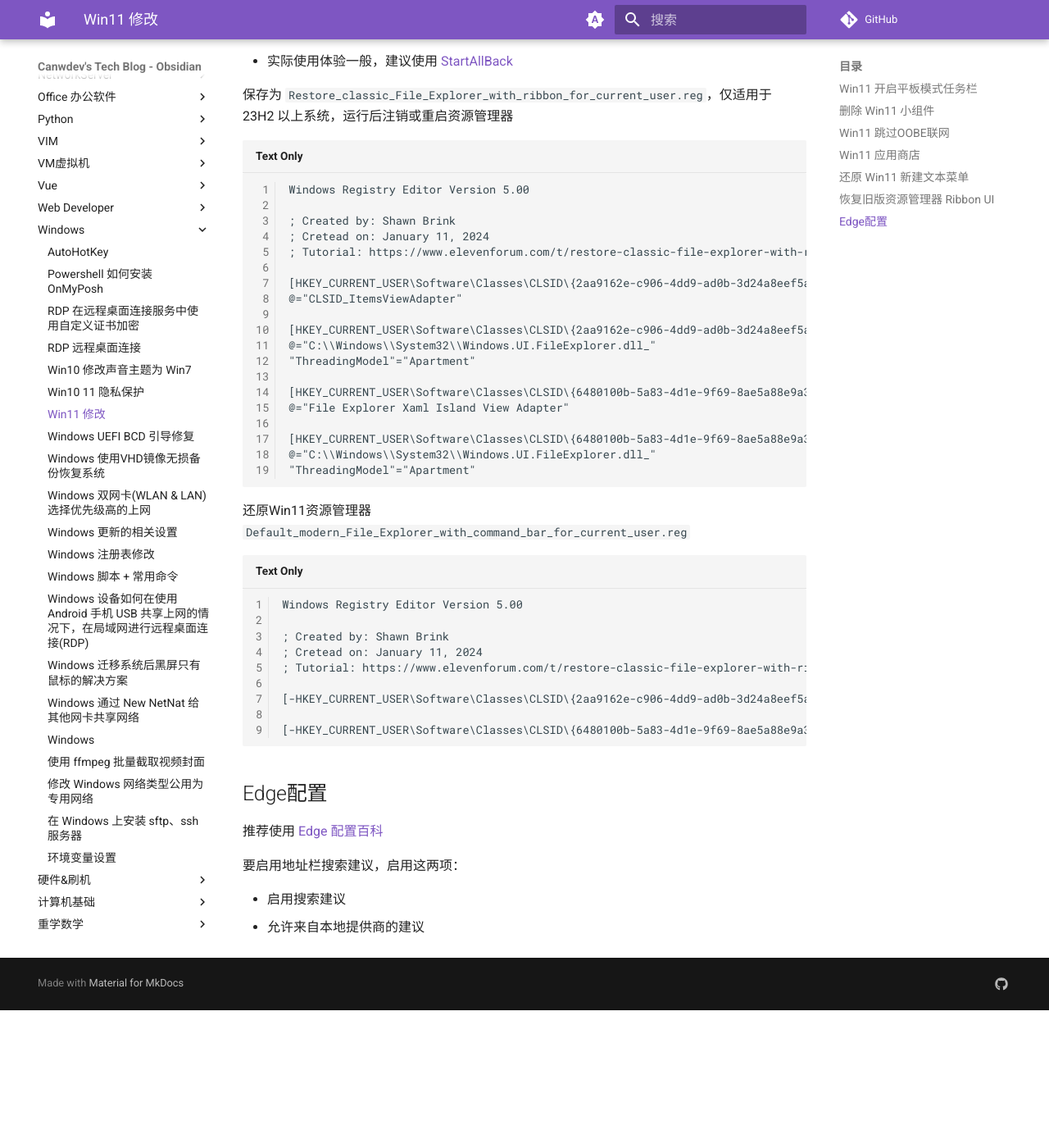
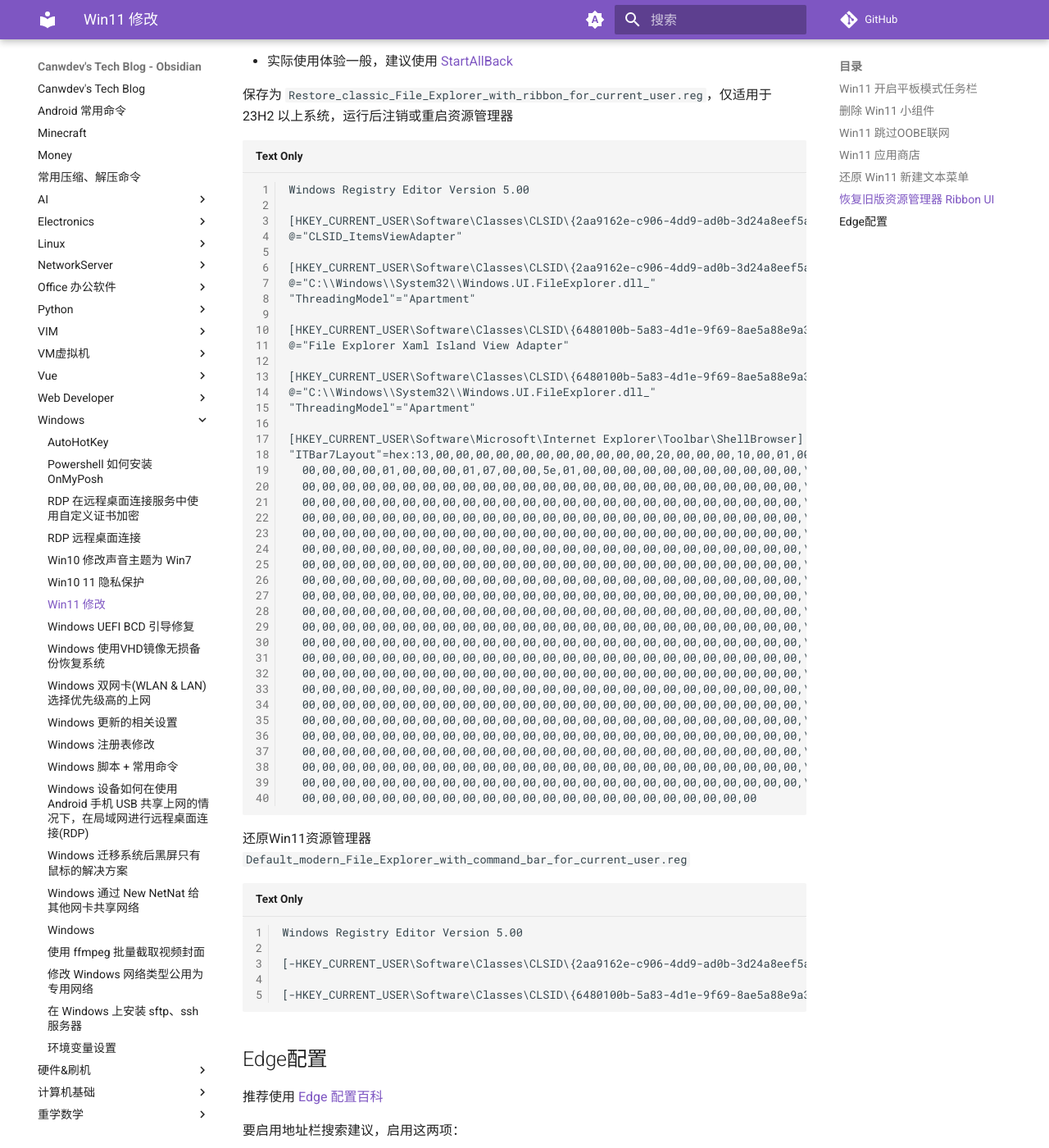
Before and after one commit to canwdev/canwdev.github.io, an MkDocs documentation site: the page built from docs/Windows/Win11 修改.md, in a window 1280 px wide and 1400 px high, scrolled down 1246 px. Shown: the whole window at 82% size. Built offline with MkDocs 1.6.1 and Material for MkDocs 9.7.7, drawn with Linux system fonts in a browser that asks for light colours; comment, search, counter and statistics services are not loaded; before the commit the page ends 2478 px from its top, so only the background shows below that.

Commit message:
vault backup: 2025-02-21 09:57:46

````diff
--- a/docs/Windows/Win11 修改.md
+++ b/docs/Windows/Win11 修改.md
@@ -36,10 +36,6 @@
 ```reg
 Windows Registry Editor Version 5.00
 
-; Created by: Shawn Brink
-; Cretead on: January 11, 2024
-; Tutorial: https://www.elevenforum.com/t/restore-classic-file-explorer-with-ribbon-in-windows-11.620/
-
 [HKEY_CURRENT_USER\Software\Classes\CLSID\{2aa9162e-c906-4dd9-ad0b-3d24a8eef5a0}]
 @="CLSID_ItemsViewAdapter"
 
@@ -53,15 +49,36 @@
 [HKEY_CURRENT_USER\Software\Classes\CLSID\{6480100b-5a83-4d1e-9f69-8ae5a88e9a33}\InProcServer32]
 @="C:\\Windows\\System32\\Windows.UI.FileExplorer.dll_"
 "ThreadingModel"="Apartment"
+
+[HKEY_CURRENT_USER\Software\Microsoft\Internet Explorer\Toolbar\ShellBrowser]
+"ITBar7Layout"=hex:13,00,00,00,00,00,00,00,00,00,00,00,20,00,00,00,10,00,01,00,\
+  00,00,00,00,01,00,00,00,01,07,00,00,5e,01,00,00,00,00,00,00,00,00,00,00,00,\
+  00,00,00,00,00,00,00,00,00,00,00,00,00,00,00,00,00,00,00,00,00,00,00,00,00,\
+  00,00,00,00,00,00,00,00,00,00,00,00,00,00,00,00,00,00,00,00,00,00,00,00,00,\
+  00,00,00,00,00,00,00,00,00,00,00,00,00,00,00,00,00,00,00,00,00,00,00,00,00,\
+  00,00,00,00,00,00,00,00,00,00,00,00,00,00,00,00,00,00,00,00,00,00,00,00,00,\
+  00,00,00,00,00,00,00,00,00,00,00,00,00,00,00,00,00,00,00,00,00,00,00,00,00,\
+  00,00,00,00,00,00,00,00,00,00,00,00,00,00,00,00,00,00,00,00,00,00,00,00,00,\
+  00,00,00,00,00,00,00,00,00,00,00,00,00,00,00,00,00,00,00,00,00,00,00,00,00,\
+  00,00,00,00,00,00,00,00,00,00,00,00,00,00,00,00,00,00,00,00,00,00,00,00,00,\
+  00,00,00,00,00,00,00,00,00,00,00,00,00,00,00,00,00,00,00,00,00,00,00,00,00,\
+  00,00,00,00,00,00,00,00,00,00,00,00,00,00,00,00,00,00,00,00,00,00,00,00,00,\
+  00,00,00,00,00,00,00,00,00,00,00,00,00,00,00,00,00,00,00,00,00,00,00,00,00,\
+  00,00,00,00,00,00,00,00,00,00,00,00,00,00,00,00,00,00,00,00,00,00,00,00,00,\
+  00,00,00,00,00,00,00,00,00,00,00,00,00,00,00,00,00,00,00,00,00,00,00,00,00,\
+  00,00,00,00,00,00,00,00,00,00,00,00,00,00,00,00,00,00,00,00,00,00,00,00,00,\
+  00,00,00,00,00,00,00,00,00,00,00,00,00,00,00,00,00,00,00,00,00,00,00,00,00,\
+  00,00,00,00,00,00,00,00,00,00,00,00,00,00,00,00,00,00,00,00,00,00,00,00,00,\
+  00,00,00,00,00,00,00,00,00,00,00,00,00,00,00,00,00,00,00,00,00,00,00,00,00,\
+  00,00,00,00,00,00,00,00,00,00,00,00,00,00,00,00,00,00,00,00,00,00,00,00,00,\
+  00,00,00,00,00,00,00,00,00,00,00,00,00,00,00,00,00,00,00,00,00,00,00,00,00,\
+  00,00,00,00,00,00,00,00,00,00,00,00,00,00,00,00,00,00,00,00,00,00,00,00,00,\
+  00,00,00,00,00,00,00,00,00,00,00,00,00,00,00,00,00,00,00,00,00,00,00
 ```
 
 还原Win11资源管理器 `Default_modern_File_Explorer_with_command_bar_for_current_user.reg`
 ```reg
 Windows Registry Editor Version 5.00
-
-; Created by: Shawn Brink
-; Cretead on: January 11, 2024
-; Tutorial: https://www.elevenforum.com/t/restore-classic-file-explorer-with-ribbon-in-windows-11.620/
 
 [-HKEY_CURRENT_USER\Software\Classes\CLSID\{2aa9162e-c906-4dd9-ad0b-3d24a8eef5a0}]
 
````
Also changed, not shown: docs/.obsidian/snippets/heading.css (added, +49 -0 lines), docs/VM虚拟机/Hyper-V/Hyper-V 其他.md (+10 -6 lines), docs/.obsidian/appearance.json.
